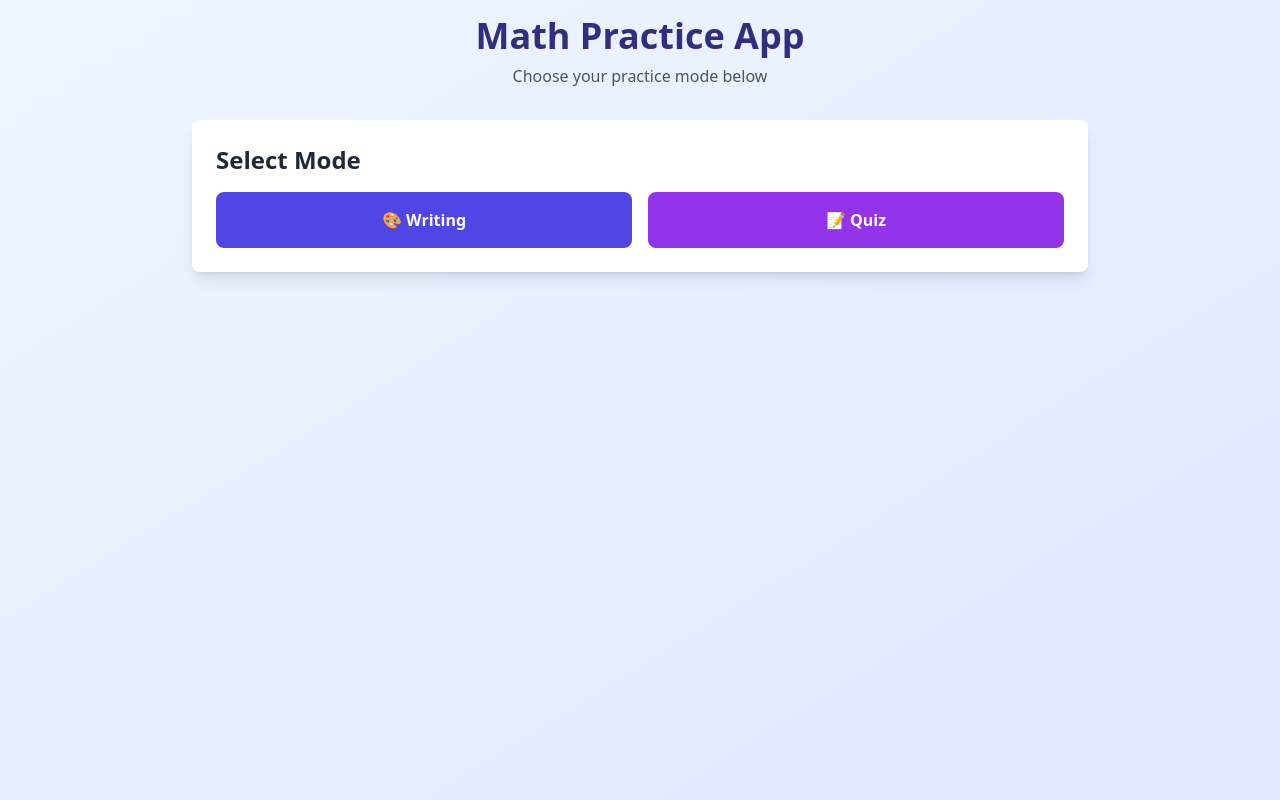
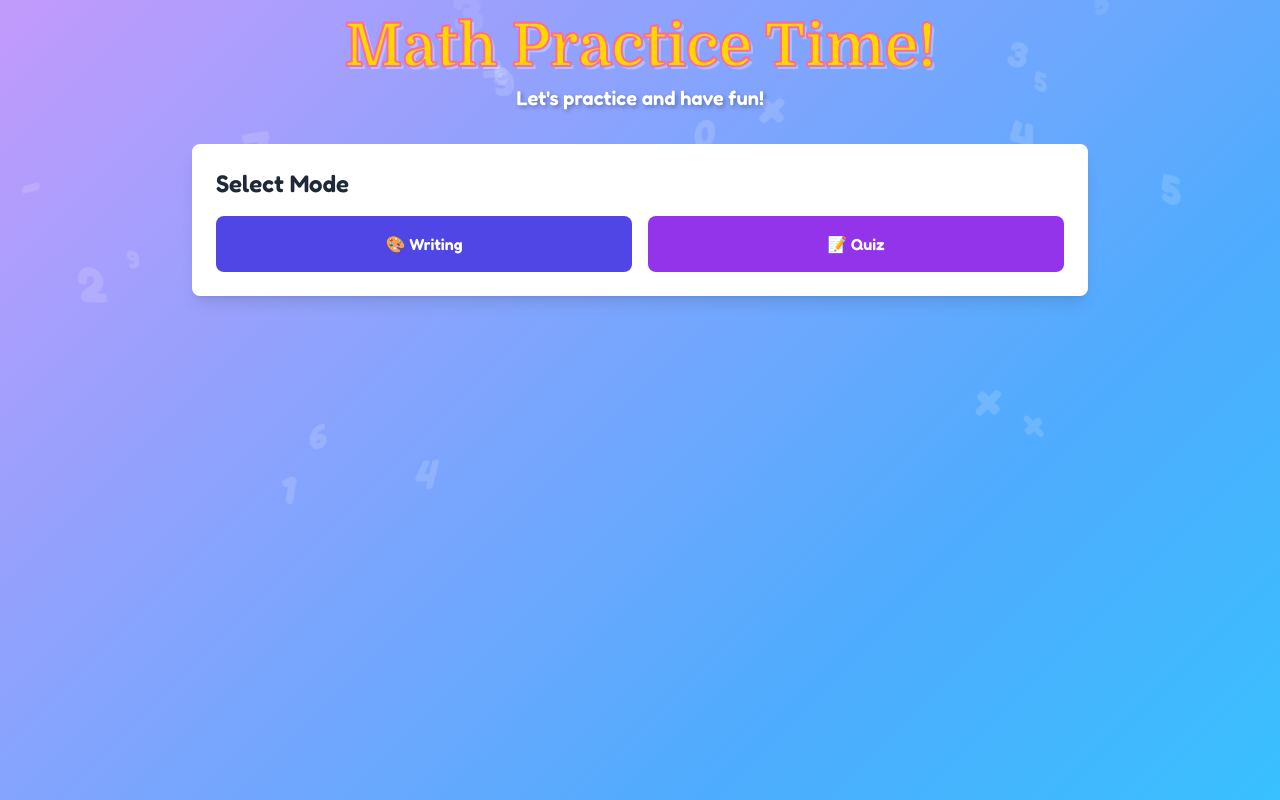
Before and after one commit to mkhairul/ahmadmath, a plain HTML site: page math.html in a window 1280 px wide. Drawn offline with nearby package versions, Linux system fonts and the light colour scheme.

Commit message:
added some colors and animation

```diff
--- a/math.html
+++ b/math.html
@@ -4,14 +4,85 @@
   <meta charset="UTF-8">
   <meta name="viewport" content="width=device-width, initial-scale=1.0">
   <title>Math Quiz & Practice App</title>
+  <link rel="preconnect" href="https://fonts.googleapis.com">
+  <link rel="preconnect" href="https://fonts.gstatic.com" crossorigin>
+  <link href="https://fonts.googleapis.com/css2?family=Fredoka:wght@400;600;700&family=Domine:wght@700&display=swap" rel="stylesheet">
   <script src="https://cdn.tailwindcss.com"></script>
+  <style>
+    body {
+      font-family: 'Fredoka', sans-serif;
+      background: linear-gradient(135deg, #667eea 0%, #764ba2 25%, #f093fb 50%, #4facfe 75%, #00f2fe 100%);
+      background-size: 400% 400%;
+      animation: gradientShift 15s ease infinite;
+      position: relative;
+      overflow: hidden;
+    }
+    @keyframes gradientShift {
+      0% { background-position: 0% 50%; }
+      50% { background-position: 100% 50%; }
+      100% { background-position: 0% 50%; }
+    }
+    .bubble-text {
+      font-family: 'Domine', serif;
+      text-shadow: 3px 3px 0px rgba(255, 255, 255, 0.3),
+                   -1px -1px 0px rgba(0, 0, 0, 0.1);
+    }
+
+    /* Falling numbers animation */
+    .falling-numbers {
+      position: fixed;
+      top: 0;
+      left: 0;
+      width: 100%;
+      height: 100%;
+      pointer-events: none;
+      z-index: 0;
+      overflow: hidden;
+    }
+
+    .number {
+      position: absolute;
+      font-size: 2rem;
+      font-weight: bold;
+      color: rgba(255, 255, 255, 0.15);
+      animation: fall linear infinite;
+      transform: skewY(-10deg);
+    }
+
+    @keyframes fall {
+      0% {
+        top: -10%;
+        opacity: 0;
+      }
+      10% {
+        opacity: 1;
+      }
+      90% {
+        opacity: 1;
+      }
+      100% {
+        top: 110%;
+        opacity: 0;
+      }
+    }
+
+    .content-wrapper {
+      position: relative;
+      z-index: 1;
+    }
+  </style>
 </head>
-<body class="bg-gradient-to-br from-blue-50 to-indigo-100 min-h-screen p-4">
-  <div class="max-w-4xl mx-auto">
+<body class="min-h-screen p-4">
+  <!-- Falling Numbers Background -->
+  <div class="falling-numbers" id="fallingNumbers"></div>
+
+  <div class="max-w-4xl mx-auto content-wrapper">
     <!-- Header -->
     <header id="appHeader" class="text-center mb-8">
-      <h1 class="text-4xl font-bold text-indigo-900 mb-2">Math Practice App</h1>
-      <p class="text-gray-600">Choose your practice mode below</p>
+      <h1 class="text-5xl sm:text-6xl font-bold mb-2 bubble-text" style="color: #FFD700; -webkit-text-stroke: 2px #FF6B9D;">
+        Math Practice Time!
+      </h1>
+      <p class="text-xl text-white font-semibold" style="text-shadow: 2px 2px 4px rgba(0,0,0,0.3);">Let's practice and have fun!</p>
     </header>
 
     <!-- Mode Selection -->
@@ -236,6 +307,42 @@
   </div>
 
   <script>
+    // Generate falling numbers background
+    function createFallingNumbers() {
+      const container = document.getElementById('fallingNumbers');
+      const numbers = '0123456789+-×÷=';
+      const numberOfElements = 30;
+
+      for (let i = 0; i < numberOfElements; i++) {
+        const numberElement = document.createElement('div');
+        numberElement.className = 'number';
+        numberElement.textContent = numbers[Math.floor(Math.random() * numbers.length)];
+
+        // Random horizontal position
+        numberElement.style.left = Math.random() * 100 + '%';
+
+        // Random animation duration (8-15 seconds)
+        const duration = 8 + Math.random() * 7;
+        numberElement.style.animationDuration = duration + 's';
+
+        // Random delay
+        numberElement.style.animationDelay = Math.random() * 5 + 's';
+
+        // Random size variation
+        const size = 1.5 + Math.random() * 2;
+        numberElement.style.fontSize = size + 'rem';
+
+        // Random skew
+        const skew = -20 + Math.random() * 40;
+        numberElement.style.transform = `skewY(${skew}deg) rotate(${Math.random() * 30 - 15}deg)`;
+
+        container.appendChild(numberElement);
+      }
+    }
+
+    // Initialize falling numbers when page loads
+    window.addEventListener('DOMContentLoaded', createFallingNumbers);
+
     // Freeform Mode Variables
     let freeformInterval = null;
     let freeformSeconds = 0;
```
